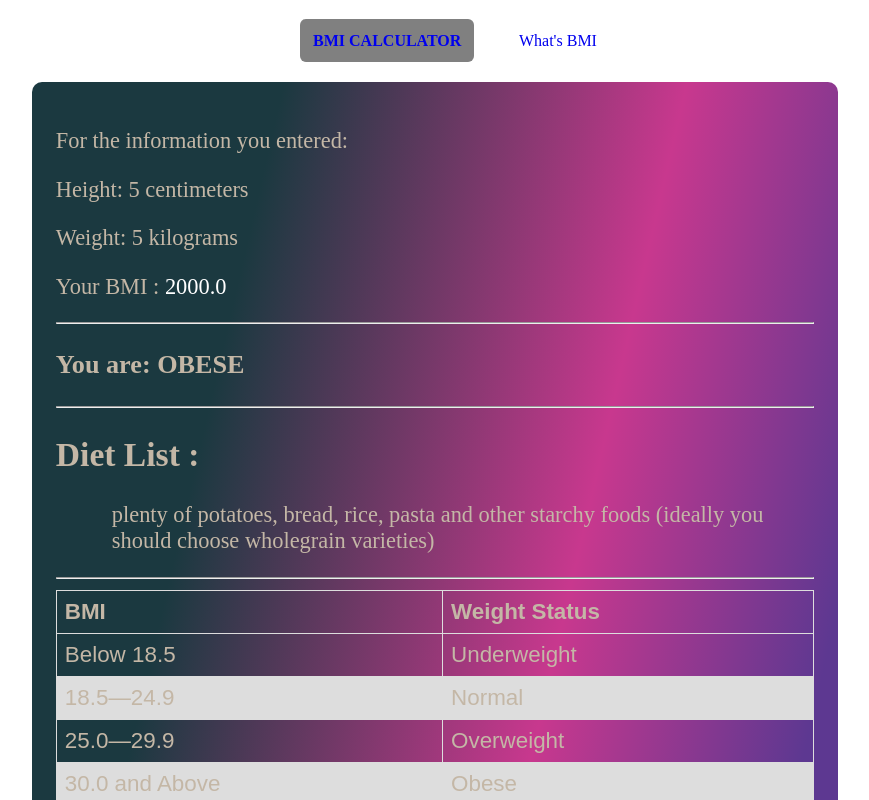
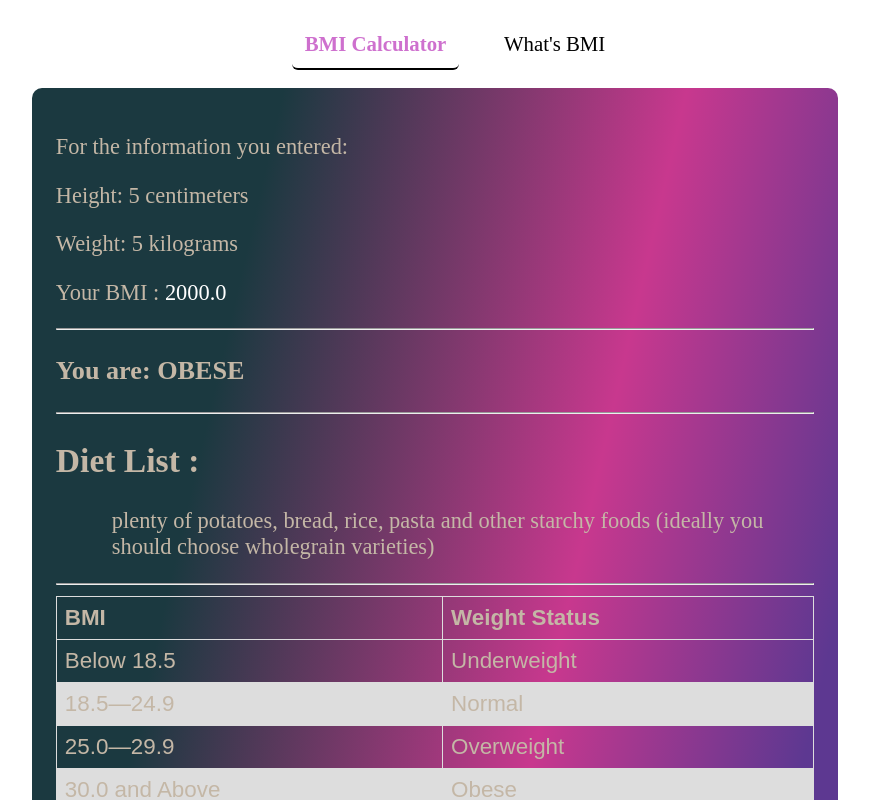
Before and after one commit to hsglc/kodluyoruz-challenges, a React (Create React App) app in the folder bmi_calculator/: page / in a window 1280 px wide. Both pictures are taken after typing "Sample", "5", "5" into the empty fields and a click on the button "Calculate". Shown: the top 800 px of the page, without its empty margins (205-1074 px from the left). Built offline with nearby package versions, Linux system fonts and the light colour scheme.

Commit message:
nav section is re-styled and ready to prod

```diff
--- a/bmi_calculator/src/components/Layout/Header.js
+++ b/bmi_calculator/src/components/Layout/Header.js
@@ -9,7 +9,7 @@ function Header() {
           <li>
             <NavLink
               to="/"
-              className="normal"
+              className={classes.normal}
               activeClassName={classes.active}
               exact
             >
@@ -19,7 +19,7 @@ function Header() {
           <li>
             <NavLink
               to="/what's-bmi"
-              className="normal"
+              className={classes.normal}
               activeClassName={classes.active}
             >
               What's BMI
--- a/bmi_calculator/src/components/Layout/Header.module.css
+++ b/bmi_calculator/src/components/Layout/Header.module.css
@@ -9,8 +9,9 @@ li {
 }
 
 .normal {
-    background: #ccc;
+
     color: #000;
+    font-size: 1.3rem;
 
 
 }
@@ -26,9 +27,9 @@ a {
 }
 
 .active {
-    background: gray;
-    font-weight: 600;
-    text-transform: uppercase;
+    border-bottom: 2px solid #000;
+    font-weight: bold;
+    color:rgb(206, 112, 206)
 }
 
 ul {
--- a/bmi_calculator/src/components/Result/Result.js
+++ b/bmi_calculator/src/components/Result/Result.js
@@ -1,4 +1,4 @@
-import { useHistory } from "react-router-dom";
+
 import { useState, useEffect } from "react";
 
 import classes from "./Result.module.css";
@@ -16,7 +16,7 @@ function Result({ height, weight, name }) {
 
   const [showResult, setShowResult] = useState(true);
 
-  const history = useHistory();
+
 
   const addtoStorageHandler = () => {
     try {
@@ -54,10 +54,10 @@ function Result({ height, weight, name }) {
               Your BMI : <span className={classes.bmi}>{bmi}</span>
             </p>
             <hr />
-            <p>
+            <div>
 
               <DietList bmi={bmi} />
-            </p>
+            </div>
             <hr />
           </div>
           <div>
--- a/bmi_calculator/src/components/Users/User/User.module.css
+++ b/bmi_calculator/src/components/Users/User/User.module.css
@@ -4,7 +4,8 @@
     align-items: center;
     background: rgb(135, 149, 88) linear-gradient(133deg, rgba(135, 149, 88, 1) 25%, rgba(121, 158, 66, 1) 56%, rgba(130, 100, 61, 1) 92%);
     width: 50%;
-    color: #5b2551;
+    color: rgb(17, 5, 5);
+    font-size: 1.4rem;
     margin: .5rem;
     border-radius: .5rem;
     padding: .3rem;
--- a/bmi_calculator/src/components/Users/Users.js
+++ b/bmi_calculator/src/components/Users/Users.js
@@ -1,5 +1,5 @@
 import User from "./User/User";
-import classes from './Users.module.css';
+import classes from "./Users.module.css";
 
 function Users({ users }) {
   return (
```
Also changed, not shown: bmi_calculator/src/components/Users/User/User.js (+7 -4 lines), 1 other file (tests, documents, lock files or other folders).
